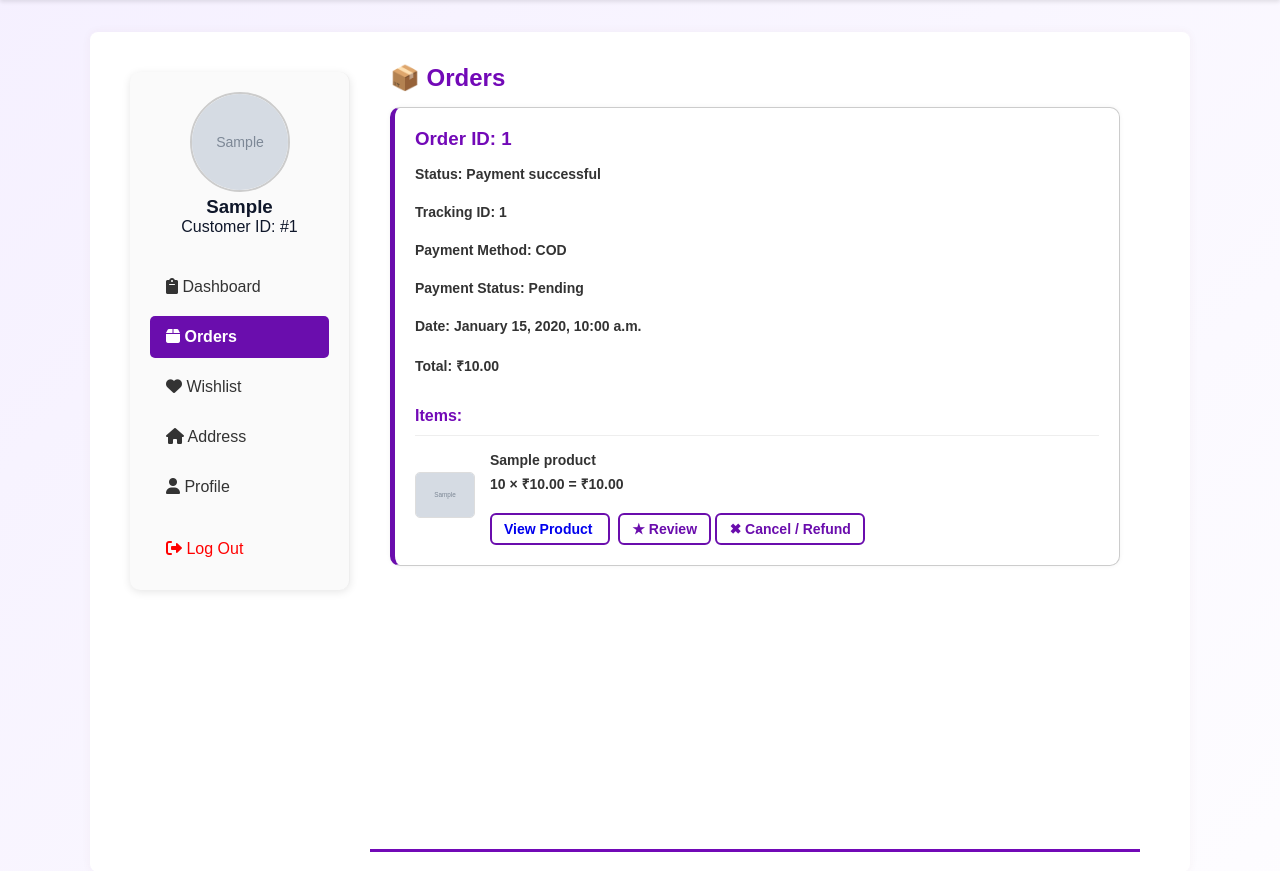
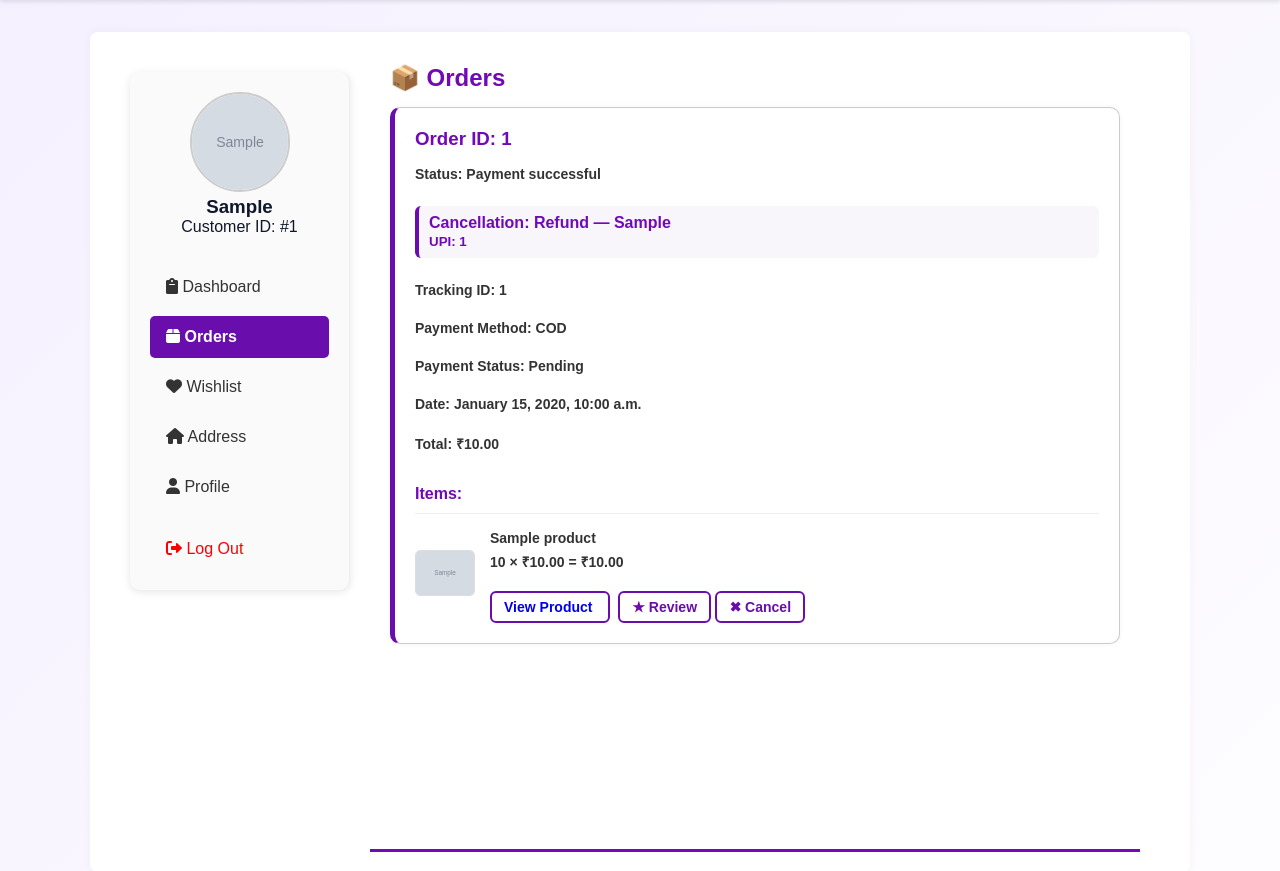
Before and after one commit to inno-vin/Swetha-collections, a Django app: page /auth/account/ in a window 1280 px wide, after a click on "Orders". Shown: the part 60-931 px from the top of the page. Run offline with Django 3.2, Linux system fonts and the light colour scheme; a user stored in the database is signed in; tables that the repository leaves empty hold one stand-in row (values such as "Sample post"); grey boxes marked "Sample" are stand-in pictures; parts of the project's set-up code (start-up, migrations or seed data) failed here and were passed over; some libraries are stand-ins or nearby versions.

Commit message:
order delivered-cancellation

```diff
--- a/store/models.py
+++ b/store/models.py
@@ -219,6 +219,23 @@ class Order(models.Model):
     def __str__(self):
         return f"Order {self.order_id} by {self.customer}"
 
+class OrderCancellation(models.Model):
+    order = models.OneToOneField("store.Order", on_delete=models.CASCADE, related_name="cancellation")
+    reason = models.TextField(null=True, blank=True)
+    action = models.CharField(
+        max_length=20,
+        choices=[("refund", "Refund"), ("reorder", "Reorder")],
+        null=True, blank=True,
+    )
+    refund_upi_id = models.CharField(max_length=100, null=True, blank=True)
+    refund_bank_account_name = models.CharField(max_length=200, null=True, blank=True)
+    refund_bank_account_number = models.CharField(max_length=50, null=True, blank=True)
+    refund_bank_ifsc = models.CharField(max_length=20, null=True, blank=True)
+    created_at = models.DateTimeField(auto_now_add=True)
+
+    def __str__(self):
+        return f"Cancellation for {self.order.order_id}"
+
 class OrderItem(models.Model):
     order = models.ForeignKey(Order, on_delete=models.CASCADE, related_name="items")
     product = models.ForeignKey('Product', on_delete=models.SET_NULL, null=True)
--- a/store/views.py
+++ b/store/views.py
@@ -736,6 +736,7 @@ def add_review(request):
 # from .models import Order  # adjust import
 
 
+from store.models import OrderCancellation  # add this import
 
 @login_required
 def cancel_order(request):
@@ -751,7 +752,7 @@ def cancel_order(request):
     bank_num  = (request.POST.get("bank_account_number") or "").strip()
     bank_ifsc = (request.POST.get("bank_ifsc") or "").strip()
 
-    # ✅ use customer=... (matches checkout creation)
+    # Your orders are created with customer=request.user earlier
     order = get_object_or_404(Order, order_id=order_id, customer=request.user)
 
     blocked_states = {"delivered", "completed", "cancelled", "returned", "refund issued"}
@@ -765,19 +766,22 @@ def cancel_order(request):
         messages.error(request, "This order cannot be cancelled at its current status.")
         return redirect("userauths:account")
 
-    # store details on the order
-    order.cancellation_reason = reason
-    order.cancellation_action = action
-    order.refund_upi_id = upi_id or None
-    order.refund_bank_account_name = bank_name or None
-    order.refund_bank_account_number = bank_num or None
-    order.refund_bank_ifsc = bank_ifsc or None
+    # 1) Update order status only
     order.status = "Cancellation Requested"
-    order.save(update_fields=[
-        "cancellation_reason", "cancellation_action",
-        "refund_upi_id", "refund_bank_account_name",
-        "refund_bank_account_number", "refund_bank_ifsc", "status"
-    ])
+    order.save(update_fields=["status"])
+
+    # 2) Upsert cancellation details in a separate table
+    OrderCancellation.objects.update_or_create(
+        order=order,
+        defaults={
+            "reason": reason,
+            "action": action,
+            "refund_upi_id": upi_id or None,
+            "refund_bank_account_name": bank_name or None,
+            "refund_bank_account_number": bank_num or None,
+            "refund_bank_ifsc": bank_ifsc or None,
+        },
+    )
 
     if action == "reorder":
         messages.success(request, "Cancellation requested. You can place a new order now.")
--- a/userauths/templates/userauths/account.html
+++ b/userauths/templates/userauths/account.html
@@ -78,6 +78,23 @@
             <h3>Order ID: <strong>{{ order.order_id }}</strong></h3>
 
             <p><strong>Status:</strong> {{ order.status }}</p>
+            {% if order.cancellation %}
+  <div class="cxl-note" style="margin:8px 0; padding:8px 10px; border-left:4px solid #6a0dad; background:#f8f5fb; border-radius:6px;">
+    <strong>Cancellation:</strong>
+    {{ order.cancellation.action|title }} — {{ order.cancellation.reason|default:"(no reason provided)" }}
+    {% if order.cancellation.action == "refund" %}
+      <br>
+      <small>
+        {% if order.cancellation.refund_upi_id %}
+          UPI: {{ order.cancellation.refund_upi_id }}
+        {% elif order.cancellation.refund_bank_account_name and order.cancellation.refund_bank_account_number and order.cancellation.refund_bank_ifsc %}
+          Bank: {{ order.cancellation.refund_bank_account_name }} • {{ order.cancellation.refund_bank_account_number }} • {{ order.cancellation.refund_bank_ifsc }}
+        {% endif %}
+      </small>
+    {% endif %}
+  </div>
+{% endif %}
+
 
             <p><strong>Tracking ID:</strong>
               {% if order.tracking_id %}
@@ -120,14 +137,15 @@
                       </button>
 
                       {# Cancel/Refund button shown only for cancellable states #}
-                      {% if order.status != "Delivered" and order.status != "Completed" and order.status != "Cancelled" %}
+                      {% if order.status != "Delivered" and order.status != "Completed" and order.status != "Cancelled" and order.status != "Cancellation Requested" %}
+
                         <button
                           type="button"
                           class="btn btn-sm btn-outline-primary cancel-order-btn"
                           style="margin-top:10px; border:2px solid #6a0dad; border-radius:6px; background-color:white; color:#6a0dad; font-weight:bold;"
                           data-order-id="{{ order.order_id }}"
                           data-order-total="{{ order.total }}">
-                          ✖ Cancel / Refund
+                          ✖ Cancel
                         </button>
                       {% else %}
                         <div class="delivered-note" style="margin-top:10px; font-weight:600;">
```
Also changed, not shown: store/admin.py (+11 -0 lines).
